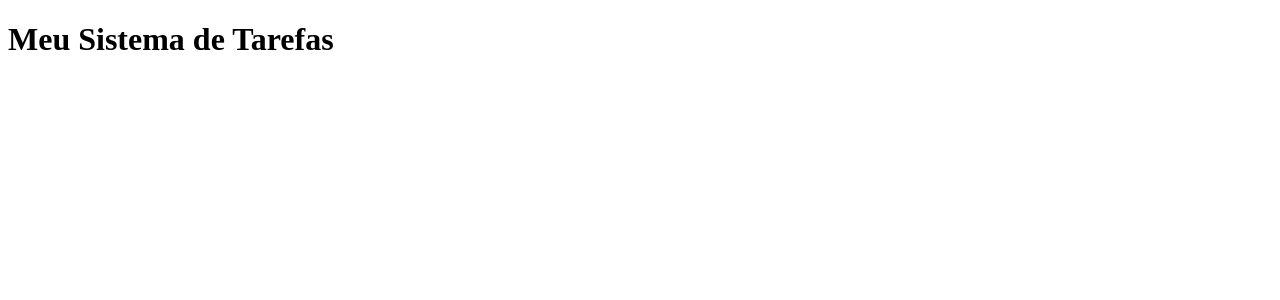
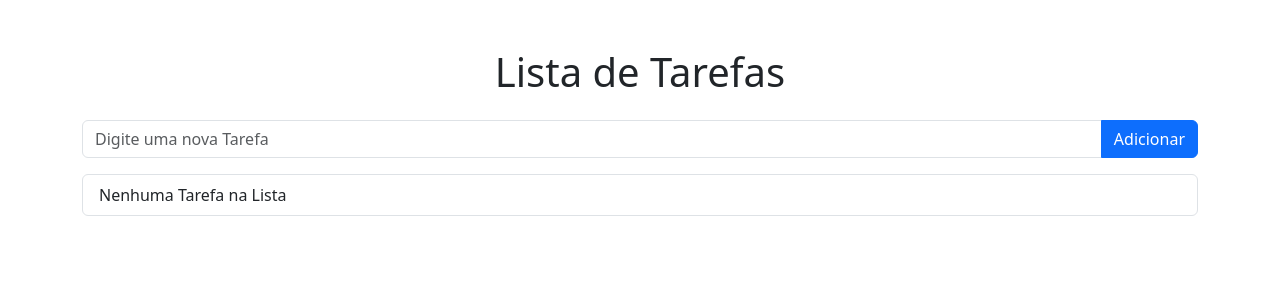
Before and after one commit to Javelson/Sistema_gerenciamento_Tarefas, a Flask app: page / in a window 1280 px wide. Shown: the top 300 px of the page. Run offline with Flask 3, Linux system fonts and the light colour scheme.

Commit message:
finalizando a lista

```diff
--- a/Tarefas/App.py
+++ b/Tarefas/App.py
@@ -1,16 +1,25 @@
 from flask import Flask, render_template, request, redirect, url_for
 
-#Inicializar o Flask
+# Inicializar o Flask
 app = Flask(__name__)
 
-#Criar rota
+# Lista para armazenar as tarefas
+tarefas = []
 
 @app.route('/')
 def index():
-    return render_template('Index.html')
+    return render_template('Index.html', tarefas=tarefas)
 
-@app.route('/Login')
-def Login():
-    return render_template('Login.html')
+@app.route("/add", methods=['POST'])
+def add():
+    tarefa = request.form['tarefa']
+    tarefas.append(tarefa)
+    return redirect(url_for('index'))
 
-app.run(debug=True)
+@app.route("/delete/<int:index>", methods=['GET'])
+def delete(index):
+   if 0 <= index < len(tarefas):  # Verifica se o índice está dentro do intervalo
+        tarefas.pop(index)          # Remove a tarefa do índice especificado
+   return redirect(url_for('index'))
+if __name__ == "__main__":
+    app.run(debug=True)
--- a/Tarefas/templates/Index.html
+++ b/Tarefas/templates/Index.html
@@ -4,8 +4,33 @@
     <meta charset="UTF-8">
     <meta name="viewport" content="width=device-width, initial-scale=1.0">
     <title>Gestão de Tarefas</title>
+    <link rel="stylesheet" href="https://cdn.jsdelivr.net/npm/bootstrap@5.3.3/dist/css/bootstrap.min.css">
 </head>
 <body>
-    <h1>Meu Sistema de Tarefas</h1>
+
+    <div class="container mt-5">
+        <h1 class="text-center">Lista de Tarefas</h1>
+        <form action="/add" method="POST" class="mt-4">
+            <div class="input-group mb-3">
+                <input type="text" name="tarefa" class="form-control" placeholder="Digite uma nova Tarefa" required>
+                <button class="btn btn-primary" type="submit">Adicionar</button>
+            </div>
+        </form>
+
+        <ul class="list-group">
+            {% for tarefa in tarefas %}
+            <li class="list-group-item d-flex justify-content-between align-items-center">
+                {{ tarefa }}
+                <a href="{{ url_for('delete', index=loop.index0) }}" class="btn btn-danger btn-sm" >Excluir</a>
+
+            </li>
+            {% else %}
+            <li class="list-group-item">Nenhuma Tarefa na Lista</li>
+            {% endfor %}
+
+        </ul>
+
+    </div>
+
 </body>
 </html>
--- a/Tarefas/templates/Login.html
+++ b/Tarefas/templates/Login.html
@@ -5,6 +5,7 @@
     <meta name="viewport" content="width=device-width, initial-scale=1.0">
     <title>Login</title>
 </head>
+<h1>Está será a pagina de Login</h1>
 <body>
 
 </body>
```
